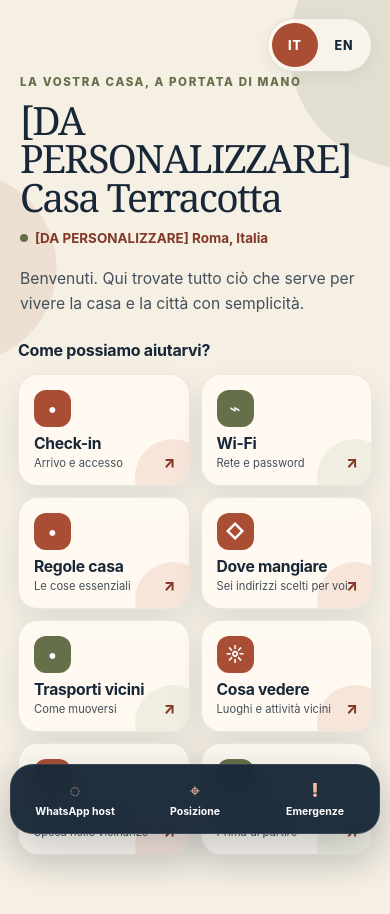
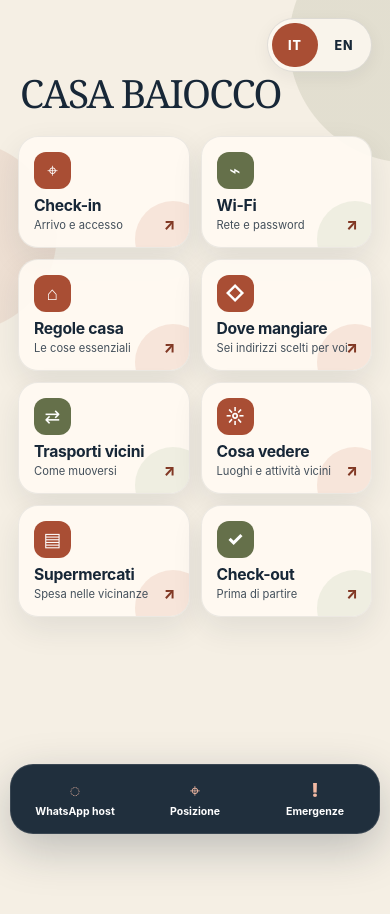
Before and after one commit to camillonicoletti/HostingPlatform, a React (Vite) app: page / in a window 390 px wide. Shown: the top 914 px of the page. After the commit the page ends 844 px from the top, so only its background shows below. Built offline with nearby package versions, Linux system fonts and the light colour scheme.

Commit message:
feat: add Casa Baiocco mobile navigation

```diff
--- a/src/App.jsx
+++ b/src/App.jsx
@@ -85,14 +85,11 @@ export default function App() {
     <div className="app-shell">
       <Header
         brand={guide.brand}
-        eyebrow={guide.eyebrow}
-        welcome={guide.welcome}
         languageSelectorLabel={guide.languageSelectorLabel}
         language={language}
         onLanguageChange={changeLanguage}
       />
       <main className="guide-main">
-        <h2>{guide.guidePrompt}</h2>
         <GuideGrid
           sections={guide.sections}
           openSectionLabel={guide.openSection}
--- a/src/components/GuideGrid.jsx
+++ b/src/components/GuideGrid.jsx
@@ -8,6 +8,7 @@ export default function GuideGrid({ sections, openSectionLabel, onOpen }) {
           className={`guide-card guide-card--${section.id}`}
           type="button"
           key={section.id}
+          data-testid="guide-card"
           data-section-id={section.id}
           aria-label={`${section.title}. ${section.subtitle}. ${openSectionLabel}`}
           onClick={(event) => onOpen(section.id, event.currentTarget)}
--- a/src/components/Header.jsx
+++ b/src/components/Header.jsx
@@ -1,7 +1,5 @@
 export default function Header({
   brand,
-  eyebrow,
-  welcome,
   languageSelectorLabel,
   language,
   onLanguageChange,
@@ -30,10 +28,7 @@ export default function Header({
           EN
         </button>
       </div>
-      <p className="eyebrow">{eyebrow}</p>
       <h1>{brand.name}</h1>
-      <p className="location">{brand.location}</p>
-      <p className="welcome">{welcome}</p>
     </header>
   );
 }
--- a/src/components/Icon.jsx
+++ b/src/components/Icon.jsx
@@ -1,9 +1,11 @@
 const glyphs = {
-  arrival: '⌖',
+  checkin: '⌖',
   wifi: '⌁',
-  home: '⌂',
+  rules: '⌂',
   food: '◇',
+  transport: '⇄',
   explore: '☼',
+  groceries: '▤',
   checkout: '✓',
   close: '×',
   arrow: '↗',
--- a/src/components/SectionContent.jsx
+++ b/src/components/SectionContent.jsx
@@ -150,14 +150,17 @@ function Emergency({ guide }) {
 
 export default function SectionContent({ section, guide, onCopy }) {
   switch (section.id) {
-    case 'arrival':
+    case 'checkin':
       return <Arrival section={section} guide={guide} />;
     case 'wifi':
       return <Wifi section={section} guide={guide} onCopy={onCopy} />;
-    case 'home':
+    case 'rules':
       return <Home section={section} />;
     case 'food':
       return <PlaceList items={section.places} guide={guide} type="food" />;
+    case 'transport':
+    case 'groceries':
+      return <PlaceList items={section.items} guide={guide} type="nearby" />;
     case 'explore':
       return (
         <PlaceList
--- a/src/content.js
+++ b/src/content.js
@@ -1,6 +1,6 @@
 export const content = {
   brand: {
-    name: '[DA PERSONALIZZARE] Casa Terracotta',
+    name: 'CASA BAIOCCO',
     location: '[DA PERSONALIZZARE] Roma, Italia',
   },
   contacts: {
```
Also changed, not shown: 1 other file (tests, documents, lock files or other folders).
